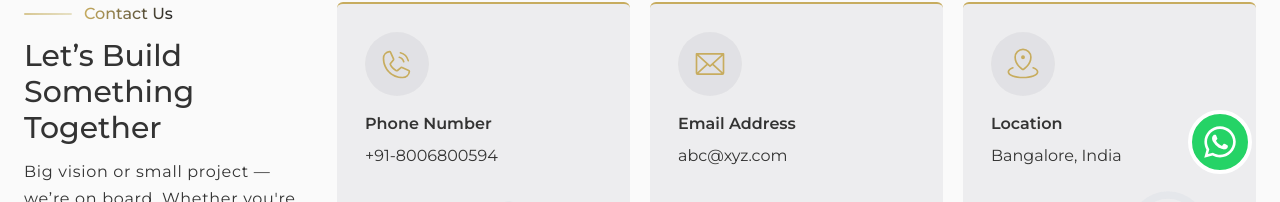
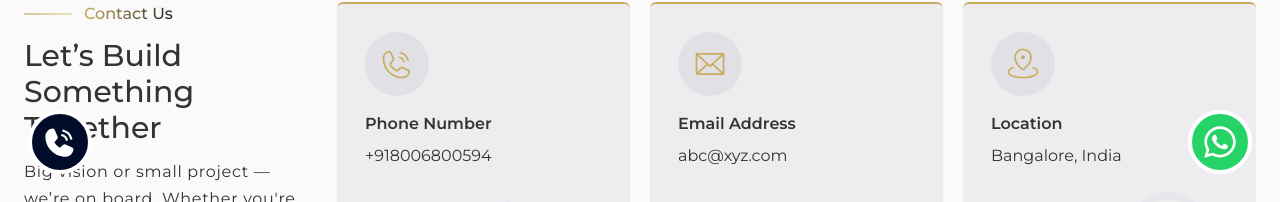
Before and after one commit to boostmysites25/trinetrakrti, a React (Create React App) app: page /contact in a window 1280 px wide. Shown: the part 598-800 px from the top of the page. Built offline with nearby package versions, Linux system fonts and the light colour scheme.

Commit message:
fixed whatsapp link button and added call button

```diff
--- a/src/App.js
+++ b/src/App.js
@@ -14,6 +14,7 @@ import { initAllAnimations } from "./utils/scrollAnimations";
 import AIGradientBackground from "./components/AIGradientBackground";
 import "./styles/ai-theme.css";
 import "./styles/responsive.css";
+import CallUsNowButton from "./components/CallUsNowButton";
 
 const Home = React.lazy(() => import("./pages/Website/Home"));
 const AboutUs = React.lazy(() => import("./pages/Website/AboutUs"));
@@ -86,6 +87,7 @@ function App() {
             <ScrollToTop />
             <LoadingSpinnerContext />
             <WhatsAppIcon />
+            <CallUsNowButton />
           <Toaster
             position="top-bottom"
             toastOptions={{
--- /dev/null
+++ b/src/components/CallUsNowButton.jsx
@@ -0,0 +1,17 @@
+import React from "react";
+import { PiPhoneCallFill } from "react-icons/pi";
+import { Link } from "react-router-dom";
+import { companyDetails } from "../data/constant";
+
+const CallUsNowButton = () => {
+  return (
+    <Link
+      to={`tel:+${companyDetails.phone}`}
+      className="w-[4rem] z-30 hover:-translate-y-1 h-[4rem] cursor-pointer rounded-full border-4 border-white bg-primary hover:bg-secondary fixed bottom-7 left-7 flex items-center justify-center transition-all duration-300"
+    >
+      <PiPhoneCallFill className="text-white text-4xl" />
+    </Link>
+  );
+};
+
+export default CallUsNowButton;
--- a/src/components/WhatsAppIcon.jsx
+++ b/src/components/WhatsAppIcon.jsx
@@ -8,7 +8,7 @@ const WhatsAppIcon = () => {
     <Link
       rel="noreferrer"
       target="_blank"
-      to={"//wa.me/" + companyDetails.phone}
+      to={"https://wa.me/" + companyDetails.phone.replace("+", "")}
       className="w-[4rem] z-30 hover:-translate-y-1 h-[4rem] cursor-pointer rounded-full border-4 border-white bg-[#25D366] hover:bg-[#0f0f0f] fixed bottom-7 right-7 flex items-center justify-center transition-all duration-300"
     >
       <FaWhatsapp className="text-white text-4xl" />
--- a/src/data/constant.js
+++ b/src/data/constant.js
@@ -127,7 +127,7 @@ export const services = [
 // details
 export const companyDetails = {
   logo: logoImg,
-  phone: "+91-8006800594",
+  phone: "+918006800594",
   location: "Bangalore, India",
   email: "abc@xyz.com",
 };
```
